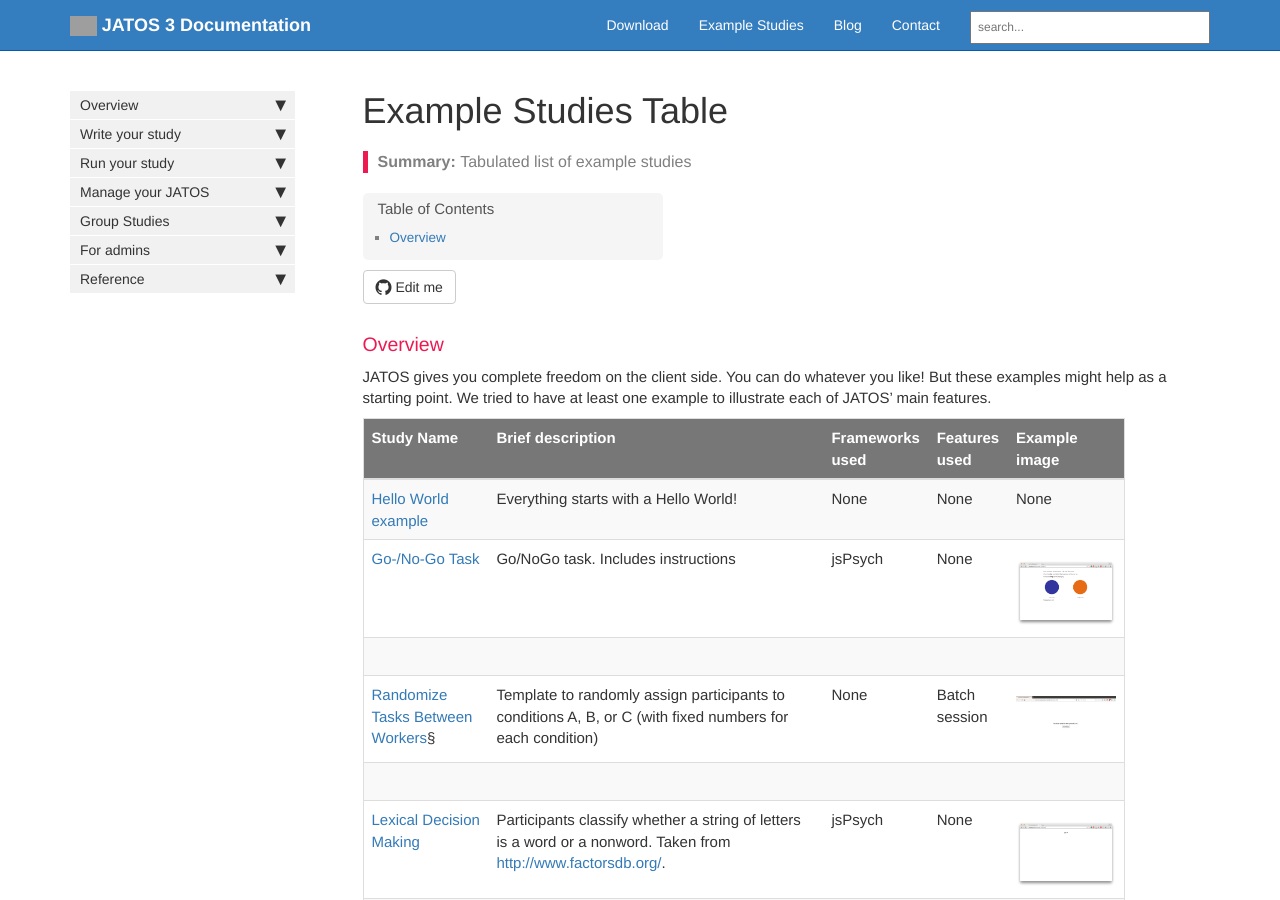
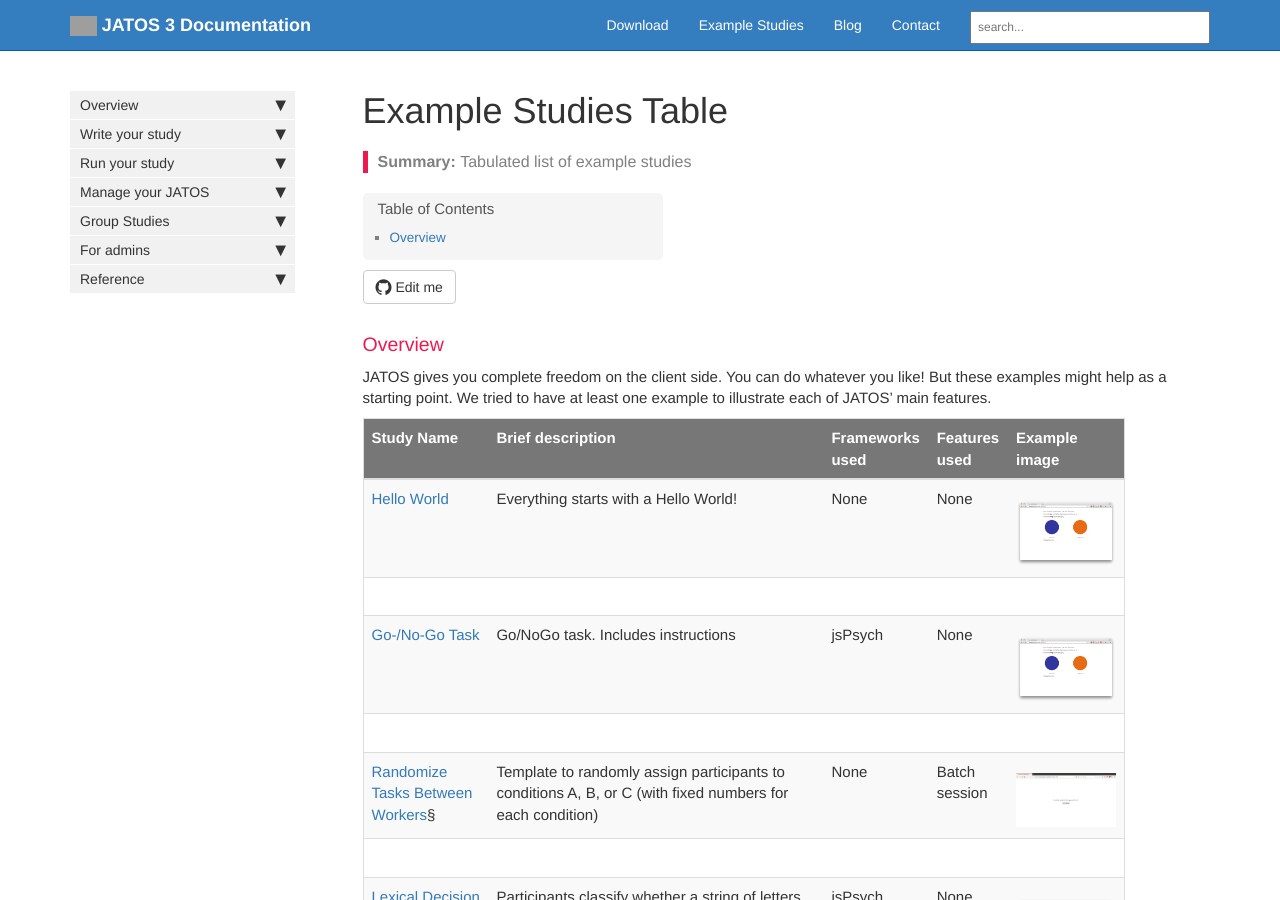
Before and after one commit to kristian-lange-tw/JATOS_docs_v3, a Jekyll site: the page built from pages/Example-Studies-Table.md, in a window 1280 px wide and 900 px high. Built offline with Jekyll 4.4.1, drawn with Linux system fonts in a browser that asks for light colours; nearby versions of some CDN libraries; comment, search, counter and statistics services are not loaded; grey boxes are pictures that could not be loaded.

Commit message:
Update Example-Studies-Table.md

```diff
--- a/pages/Example-Studies-Table.md
+++ b/pages/Example-Studies-Table.md
@@ -15,7 +15,7 @@
 
 | Study Name             | Brief description   | Frameworks used | Features used   | Example image  |
 |-------------------|-------------------|-------------------|-------------------|-------------------|
-| [Hello World example](https://github.com/JATOS/JATOS_examples/raw/master/examples/hello_world.zip) | Everything starts with a Hello World! | None | None | None |
+| [Hello World](https://github.com/JATOS/JATOS_examples/raw/master/examples/hello_world.zip) | Everything starts with a Hello World! | None | None | {% include image.html file="example-studies/Screenshot_gonogo.png" alt="Screenshot Go- / No-Go Task" max-width="100" %}  |
 | [Go-/No-Go Task](https://github.com/JATOS/JATOS_examples/raw/master/examples/go-nogo_task_(using_jspsych_6).zip) | Go/NoGo task. Includes instructions | jsPsych | None |  {% include image.html file="example-studies/Screenshot_gonogo.png" alt="Screenshot Go- / No-Go Task" max-width="100" %} |
 | [Randomize Tasks Between Workers](https://github.com/JATOS/JATOS_examples/raw/master/examples/randomize_tasks_between_workers.zip)§| Template to randomly assign participants to conditions A, B, or C (with fixed numbers for each condition) | None | Batch session| {% include image.html file="example-studies/Screenshot_randomization_between_workers.png" alt="Screenshot Randomization between participants" max-width="100" %} |
 | [Lexical Decision Making](https://github.com/JATOS/JATOS_examples/raw/master/examples/lexical_decision_(using_jspsych).zip) | Participants classify whether a string of letters is a word or a nonword. Taken from [http://www.factorsdb.org/](http://www.factorsdb.org/). | jsPsych | None | {% include image.html file="example-studies/Screenshot_lexicalDecision_word.png" alt="Screenshot Lexical Decision" max-width="100" %} |
@@ -23,6 +23,7 @@
 | [Demographic and Survey questions](https://github.com/JATOS/JATOS_examples/raw/master/examples/survey.js_ui_example.zip) | [SurveyJS](http://surveyjs.org) is an easy to use library to create simple forms or complex surveys and questionaires. Have a look at [surveyjs.org/examples/jquery/questiontype-text](http://surveyjs.org/examples/jquery/questiontype-text/) to see what's possible. | SurveyJS | no feature| {% include image.html file="example-studies/survey-js-screenshot.png" alt="Screenshot SurveyJS Example" max-width="100" %} |
 | [Instruction with Google Slides](https://github.com/JATOS/JATOS_examples/raw/master/examples/intro_with_google_slides.zip)§ | Use Google Slides to make an quick, easy and versatile instruction page. Might not be the prettiest, but it does the job| no frameowrk | no feature| {% include image.html file="example-studies/Screenshot_intro_slides.png" alt="Screenshot Easy instructions with Slides" max-width="100" %}|
 | [p5.js](https://github.com/JATOS/JATOS_examples/raw/master/examples/p5.js_examples.zip)§ | [p5.js](https://p5js.org/) is a graphics library to easily create 2D and 3D graphics without deeper knowledge of how those graphics are rendered. Additionally one can add user interaction, video, sound, or capture from the webcam or the mic. Have a look at their [example section](https://p5js.org/examples/). | p5 | no feature| {% include image.html file="example-studies/p5-js-screenshot5.gif" alt="Screenshot p5.js Example" max-width="100" %}
+|
 
 
 § Requires JATOS version 3.1.1 or newer
```
